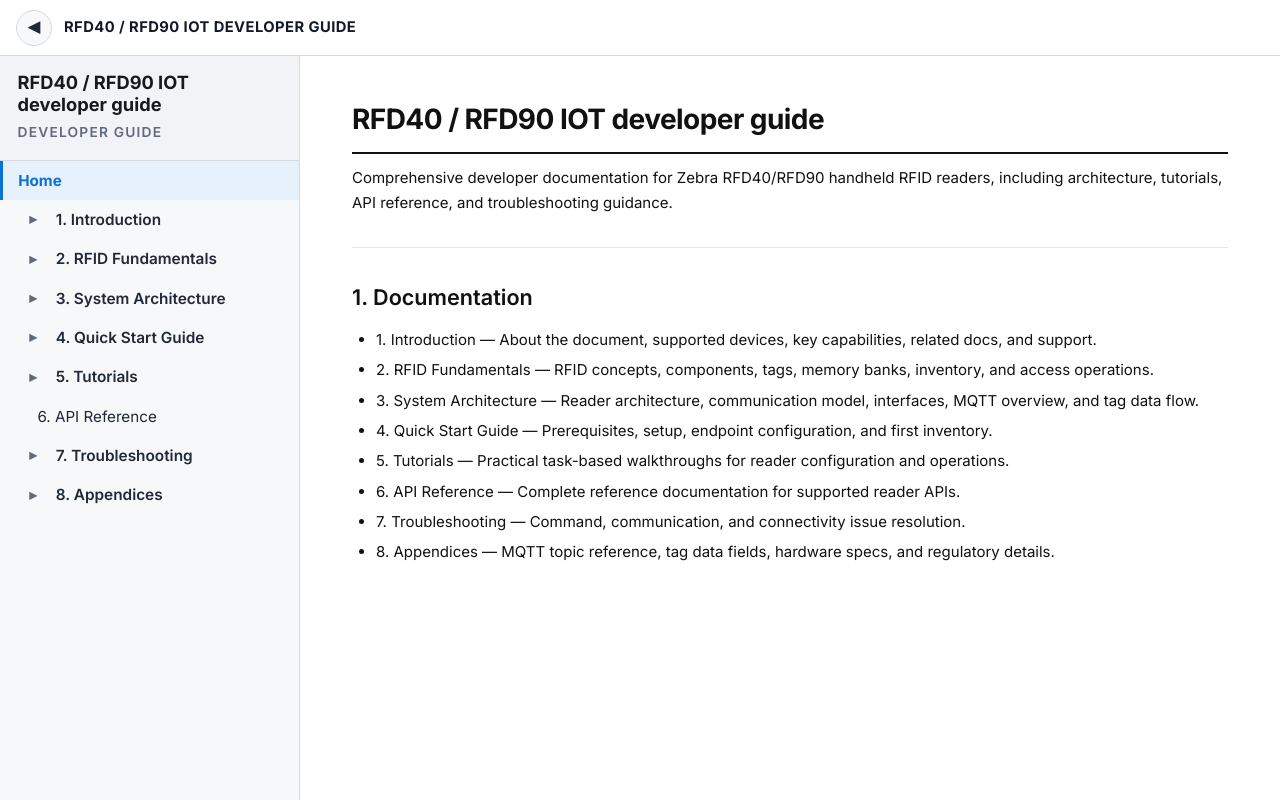
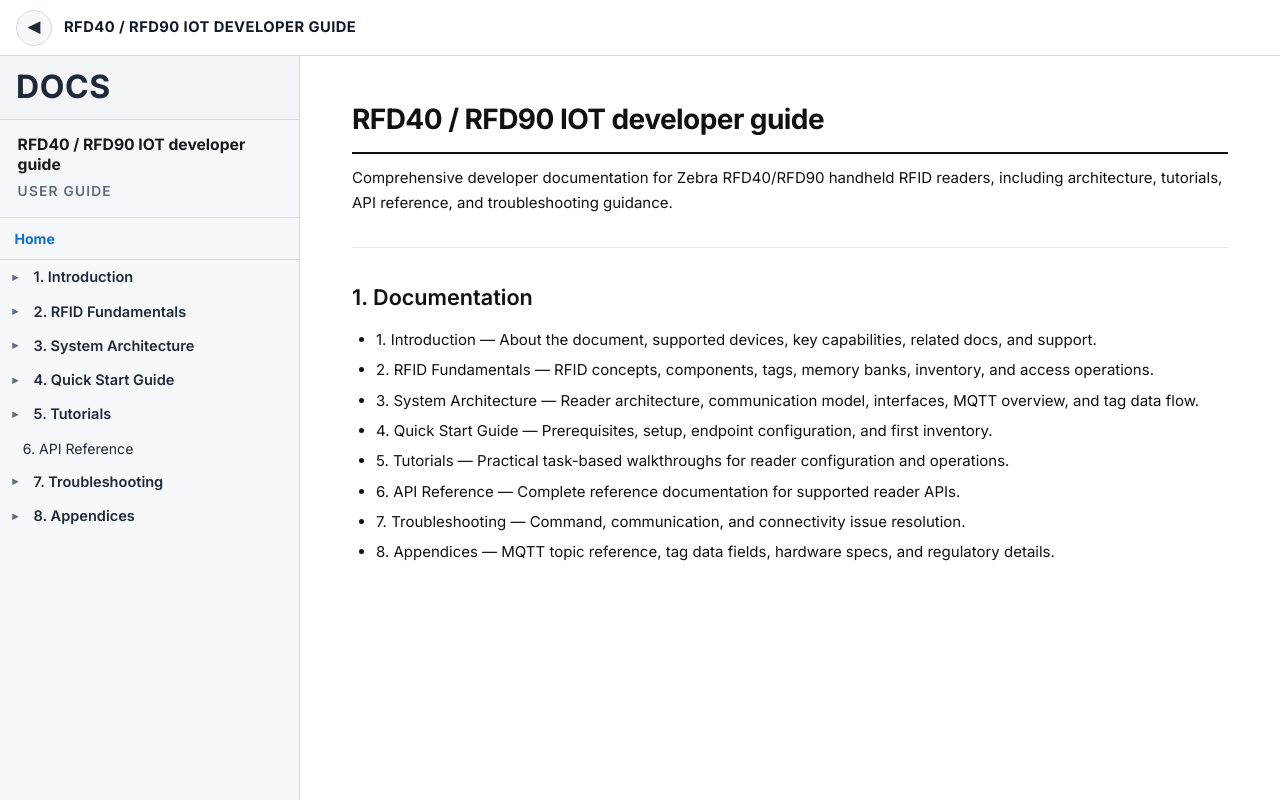
Before and after one commit to AA5123/zebra-rfd40-rfd90-iot-docs, a plain HTML site: page docs/index.html in a window 1280 px wide. Drawn offline with Linux system fonts and the light colour scheme.

Commit message:
Automated update 2026-03-06

```diff
--- a/docs/css/docs.css
+++ b/docs/css/docs.css
@@ -691,17 +691,33 @@
   border-right: 1px solid var(--toc-border);
 }
 
+.sidebar .nav-brand {
+  height: 64px;
+  display: flex;
+  align-items: center;
+  padding: 0 1rem;
+  border-bottom: 1px solid var(--toc-border);
+  background: #f3f4f7;
+}
+
+.sidebar .nav-brand-word {
+  font-size: 2rem;
+  font-weight: 700;
+  letter-spacing: 0.02em;
+  color: #1f2937;
+}
+
 .sidebar .nav-title {
-  background: var(--toc-bg-header);
+  background: #f6f7fa;
   border-bottom: 1px solid var(--toc-border);
-  padding: 1rem 1.1rem;
+  padding: 0.95rem 1.1rem;
 }
 
 .sidebar .nav-title-main {
   color: #16191f;
-  font-size: 1.14rem;
+  font-size: 0.98rem;
   font-weight: 700;
-  line-height: 1.2;
+  line-height: 1.25;
   letter-spacing: 0;
   text-transform: none;
 }
@@ -715,65 +731,73 @@
 
 .sidebar a {
   color: var(--toc-text);
-  border-left: 3px solid transparent;
+  border-left: 0;
   margin: 0;
-  padding: 0.44rem 0.95rem;
-  font-size: 0.95rem;
+  padding: 0.32rem 0.9rem;
+  font-size: 0.88rem;
   font-weight: 500;
-  min-height: 2.1rem;
+  min-height: 1.9rem;
 }
 
 .sidebar a:hover {
   background: var(--toc-hover-bg);
   color: var(--toc-hover-text);
-  border-left-color: #9cc3e5;
 }
 
 .sidebar .nav-group {
   border-left: 0;
+  border-bottom: 0;
 }
 
 .sidebar .nav-group > .nav-group-toggle {
   color: var(--toc-text);
-  font-size: 0.96rem;
+  font-size: 0.91rem;
   font-weight: 600;
-  min-height: 2.15rem;
+  min-height: 1.95rem;
+  padding-left: 0.5rem;
+  gap: 0.35rem;
 }
 
 .sidebar .nav-group-toggle::before {
-  width: 1.15rem;
-  height: 1.15rem;
-  font-size: 0.92rem;
+  width: 0.9rem;
+  height: 0.9rem;
+  font-size: 0.72rem;
   color: var(--toc-text-muted);
 }
 
 .sidebar .nav-group-children {
-  padding-left: 0;
+  padding-left: 0.75rem;
 }
 
 .sidebar .nav-group-children a {
-  padding-left: 2.35rem;
-  font-size: 0.91rem;
+  padding-left: 1.55rem;
+  font-size: 0.86rem;
   font-weight: 500;
   color: #2c3a4a;
 }
 
 .sidebar .nav-group-children a.nav-sub-depth2 {
-  padding-left: 3.15rem;
-  font-size: 0.88rem;
+  padding-left: 2.25rem;
+  font-size: 0.84rem;
   opacity: 1;
 }
 
 .sidebar a.active,
 .sidebar .nav-group-toggle.active {
-  background: var(--toc-active-bg);
+  background: transparent;
   color: var(--toc-active-text);
-  border-left-color: var(--toc-active-border);
+  border-left-color: transparent;
   font-weight: 700;
 }
 
 .sidebar a.nav-top-link {
-  padding-left: 2.15rem !important;
+  padding-left: 1.42rem !important;
+}
+
+.sidebar > a[href="index.html"] {
+  border-bottom: 1px solid var(--toc-border);
+  padding-top: 0.55rem;
+  padding-bottom: 0.55rem;
 }
 
 @media (max-width: 768px) {
--- a/docs/index.html
+++ b/docs/index.html
@@ -16,7 +16,8 @@
     <div class="layout-shell">
     <div class="layout">
 <div class="sidebar">
-  <div class="nav-title"><div class="nav-title-main">RFD40 / RFD90 IOT developer guide</div><div class="nav-title-sub">Developer Guide</div></div>
+  <div class="nav-brand"><span class="nav-brand-word">DOCS</span></div>
+  <div class="nav-title"><div class="nav-title-main">RFD40 / RFD90 IOT developer guide</div><div class="nav-title-sub">User Guide</div></div>
   <a href="index.html" class="active">Home</a>
   <div class="nav-group collapsed" data-nav-group>
     <a href="introduction.html" class="nav-group-toggle" aria-expanded="false" aria-controls="introduction-html-children">1. Introduction</a>
```
Also changed, not shown: docs/api-reference.html (+2 -1 lines), docs/appendices.html (+2 -1 lines), docs/introduction.html (+2 -1 lines), docs/quick-start-guide.html (+2 -1 lines), docs/rfid-fundamentals.html (+2 -1 lines), docs/system-architecture.html (+2 -1 lines), docs/troubleshooting.html (+2 -1 lines), docs/tutorials.html (+2 -1 lines), 1 other file.
